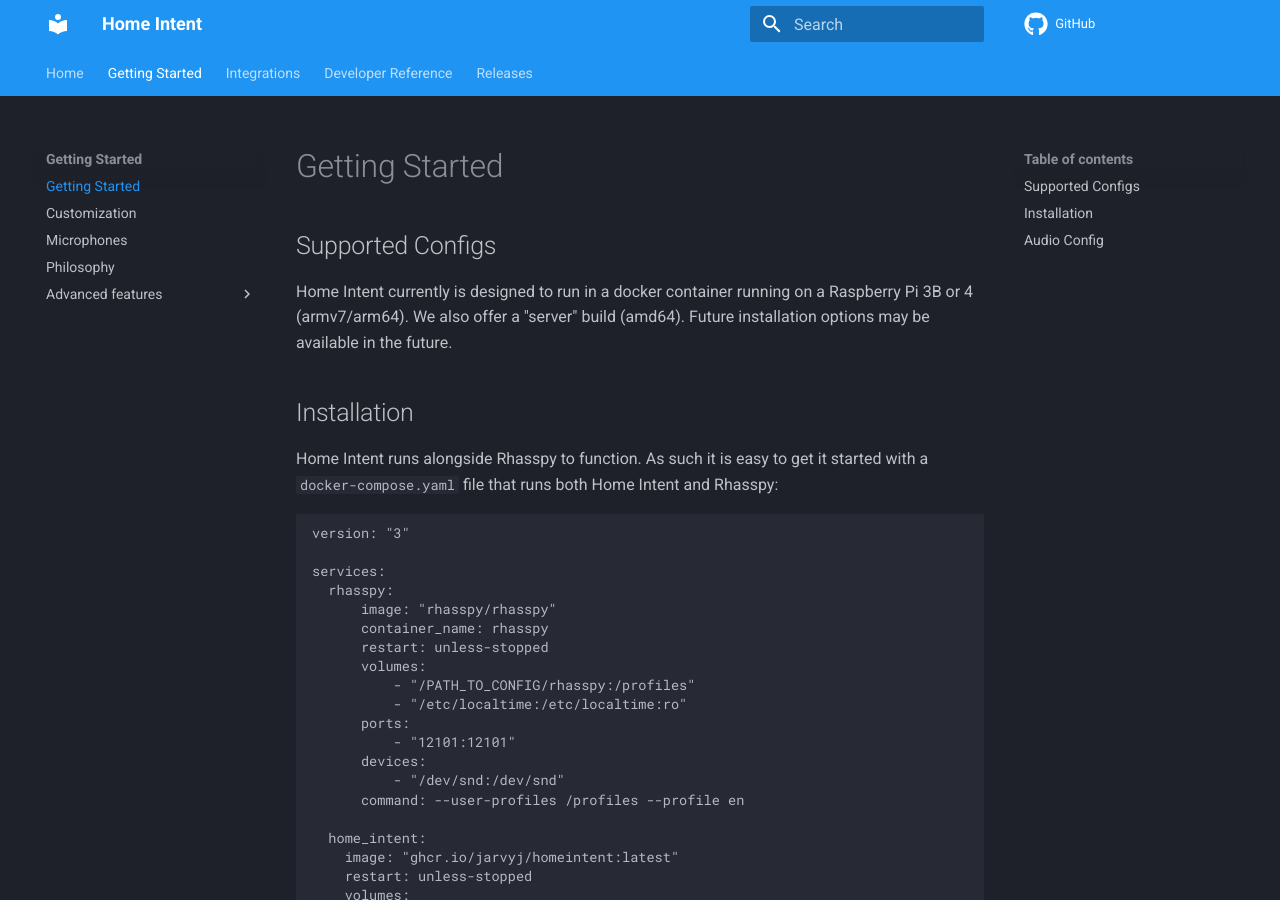
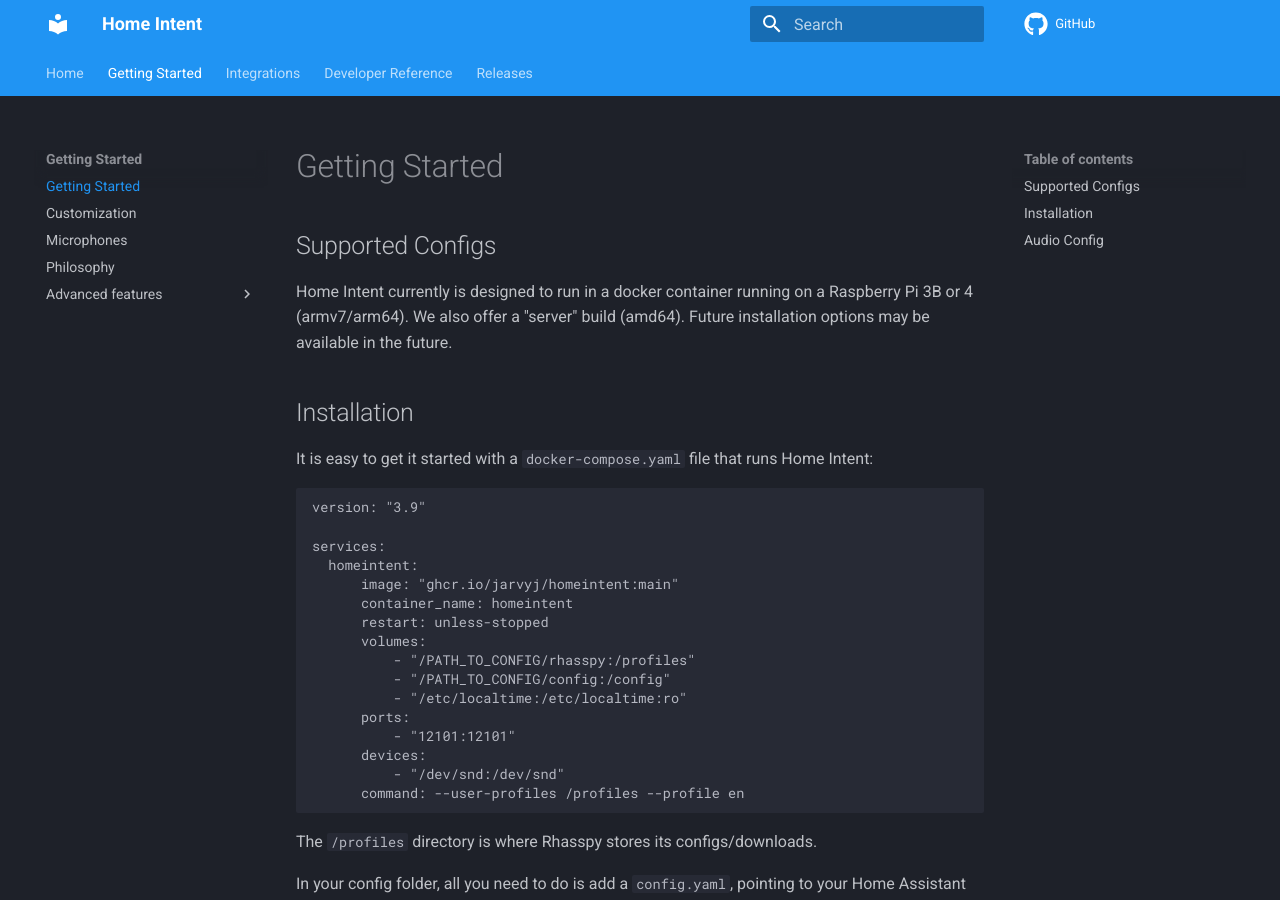
Before and after one commit to JarvyJ/HomeIntent, an MkDocs documentation site: the page built from docs/docs/getting-started/installation.md, in a window 1280 px wide and 900 px high. Built offline with MkDocs 1.6.1 and Material for MkDocs 9.7.7, drawn with Linux system fonts in a browser that asks for light colours; comment, search, counter and statistics services are not loaded; some of the changed text lies outside the part shown.

Commit message:
updated docs and settings for use in the big container

````diff
--- a/docs/docs/getting-started/installation.md
+++ b/docs/docs/getting-started/installation.md
@@ -4,18 +4,19 @@
 Home Intent currently is designed to run in a docker container running on a Raspberry Pi 3B or 4 (armv7/arm64). We also offer a "server" build (amd64). Future installation options may be available in the future.
 
 ## Installation
-Home Intent runs alongside Rhasspy to function. As such it is easy to get it started with a `docker-compose.yaml` file that runs both Home Intent and Rhasspy:
+It is easy to get it started with a `docker-compose.yaml` file that runs Home Intent:
 
 ```docker-compose
-version: "3"
+version: "3.9"
 
 services:
-  rhasspy:
-      image: "rhasspy/rhasspy"
-      container_name: rhasspy
+  homeintent:
+      image: "ghcr.io/jarvyj/homeintent:main"
+      container_name: homeintent
       restart: unless-stopped
       volumes:
           - "/PATH_TO_CONFIG/rhasspy:/profiles"
+          - "/PATH_TO_CONFIG/config:/config"
           - "/etc/localtime:/etc/localtime:ro"
       ports:
           - "12101:12101"
@@ -23,15 +24,9 @@
           - "/dev/snd:/dev/snd"
       command: --user-profiles /profiles --profile en
 
-  home_intent:
-    image: "ghcr.io/jarvyj/homeintent:latest"
-    restart: unless-stopped
-    volumes:
-      - "/PATH_TO_CONFIG/config:/config"
-    depends_on:
-      - rhasspy
+```
 
-```
+The `/profiles` directory is where Rhasspy stores its configs/downloads.
 
 In your config folder, all you need to do is add a `config.yaml`, pointing to your Home Assistant URL and a "Long Lived Access" (bearer) token you can get from your [Home Assistant profile page](https://homeintent.jarvy.io/integrations/home-assistant/#getting-a-bearer-token):
 
````
Also changed, not shown: docs/docs/getting-started/advanced-features/rhasspy-config.md (+14 -11 lines), 1 other file.
